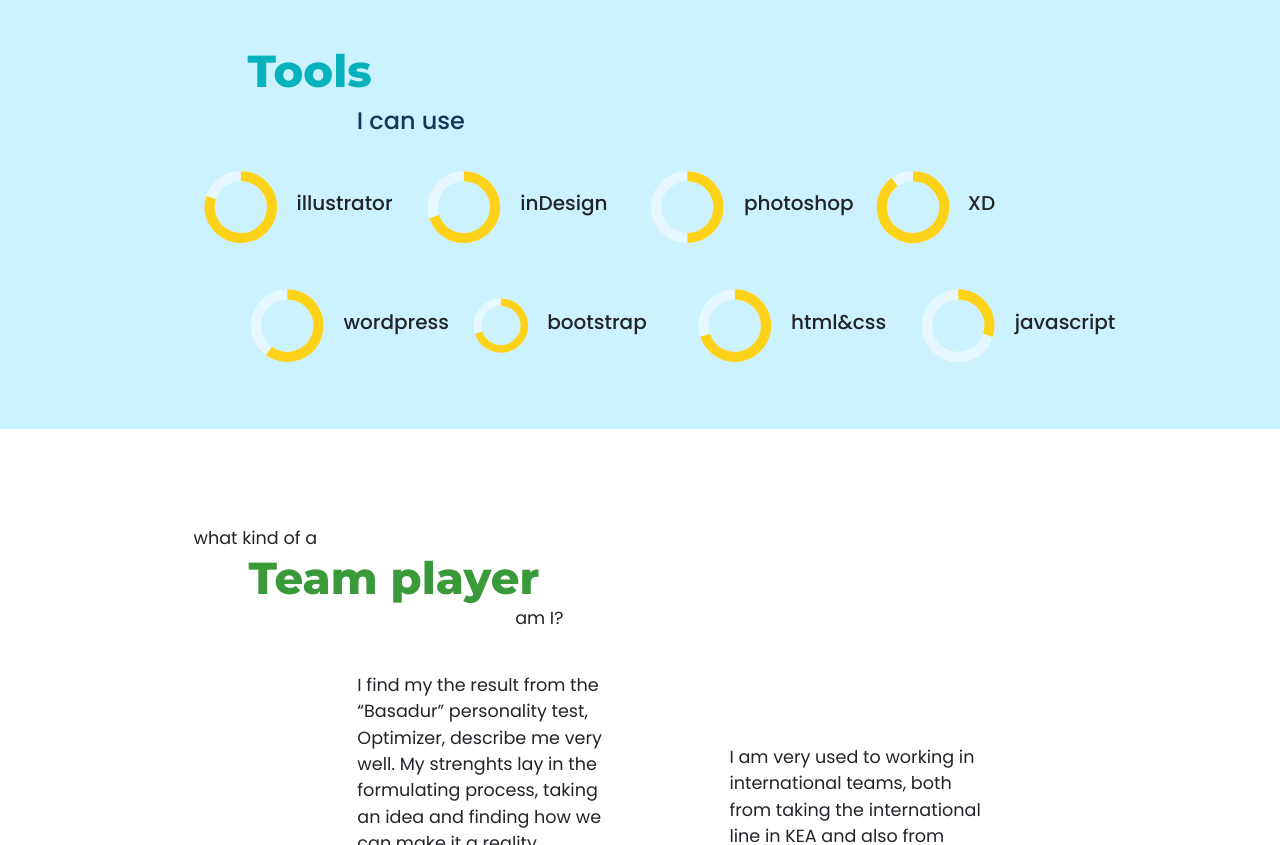
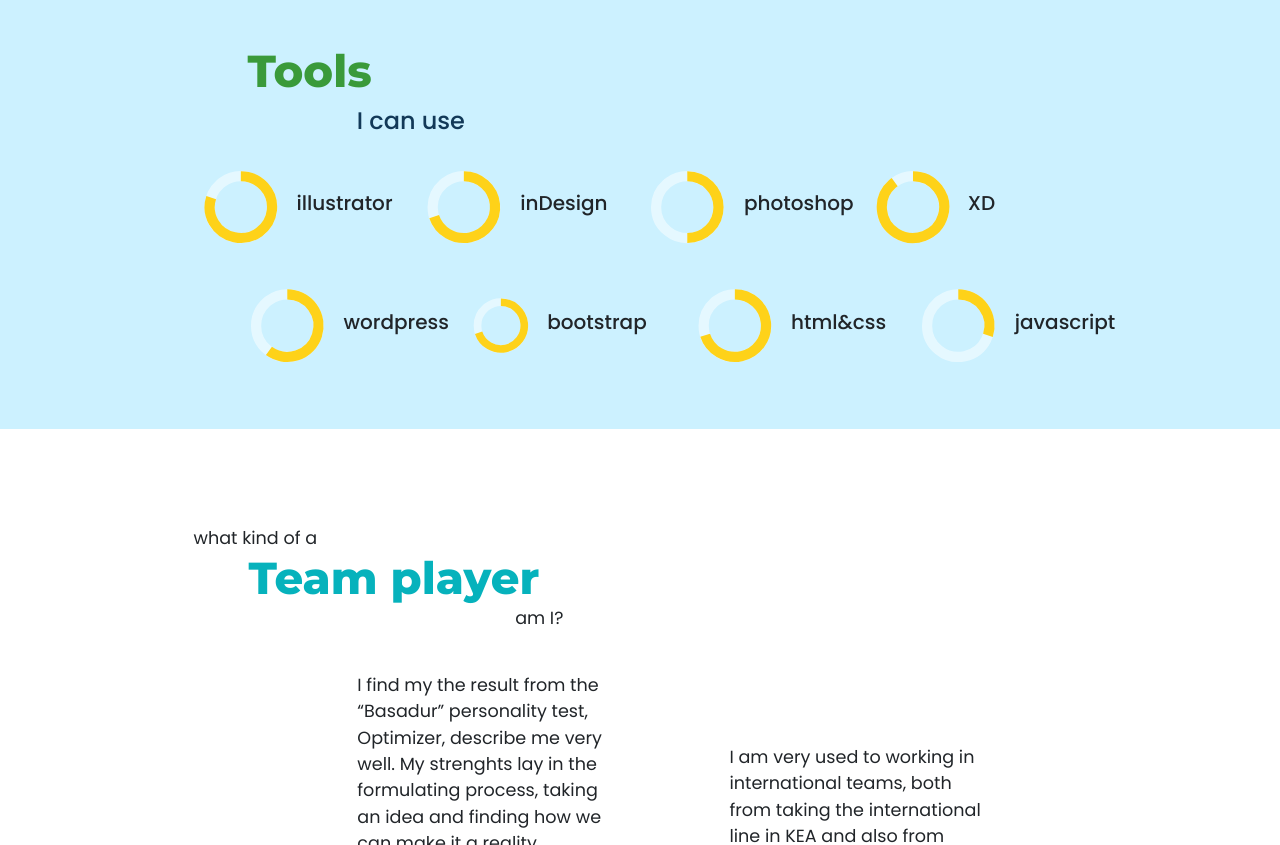
Before and after one commit to annadagbjort/portfolio2020, a plain HTML site: page index.html in a window 1280 px wide. Shown: the part 1271-2116 px from the top of the page. Drawn offline with nearby package versions, Linux system fonts and the light colour scheme.

Commit message:
green blue

```diff
--- a/index.html
+++ b/index.html
@@ -143,7 +143,7 @@
                     </figure>
 -->
 
-                    <h2 class="blue col-8 pt-0">
+                    <h2 class="green col-8 pt-0">
                         Tools
                     </h2>
                     <h4 class="dark-blue col-8 offset-2 offset-lg-2">I can use</h4>
@@ -207,7 +207,7 @@
 
             <div class="row col-xl-10 offset-xl-1 py-5 px-3">
                 <p class="skinny mb-0">what kind of a</p>
-                <h2 class="green col-12 mb-0"> Team player</h2>
+                <h2 class="blue col-12 mb-0"> Team player</h2>
                 <p class="col-3 offset-7 offset-md-6 offset-lg-5 offset-xl-4 pl-xl-4 skinny mt-0">am I?</p>
                 <p class="col-9 col-lg-4 offset-1 offset-lg-2 pt-4">I find my the result from the “Basadur” personality test, Optimizer, describe me very well.
                     My strenghts lay in the formulating process, taking an idea and finding how we can make it a reality.
@@ -386,7 +386,7 @@
     </main>
 
     <footer>
-<!--
+        <!--
         <svg class="svgFooter" xmlns="http://www.w3.org/2000/svg" viewBox="0 0 1644 138">
             <path d="M0,141V109.06c64.9-7.56,210.06-16.92,323.2-20.65,150.34-5,300,13.36,435.8,2.68,235-18.47,446.21-14,571-7,97,5.49,244,11.48,314,18.19V141Z" style="fill:#ffffff" />
         </svg>
@@ -412,4 +412,6 @@
     <script src="https://stackpath.bootstrapcdn.com/bootstrap/5.0.0-alpha2/js/bootstrap.bundle.min.js" integrity="sha384-BOsAfwzjNJHrJ8cZidOg56tcQWfp6y72vEJ8xQ9w6Quywb24iOsW913URv1IS4GD" crossorigin="anonymous"></script>
     <script src="js/script.js"></script>
 
-</body></html>
+</body>
+
+</html>
```
